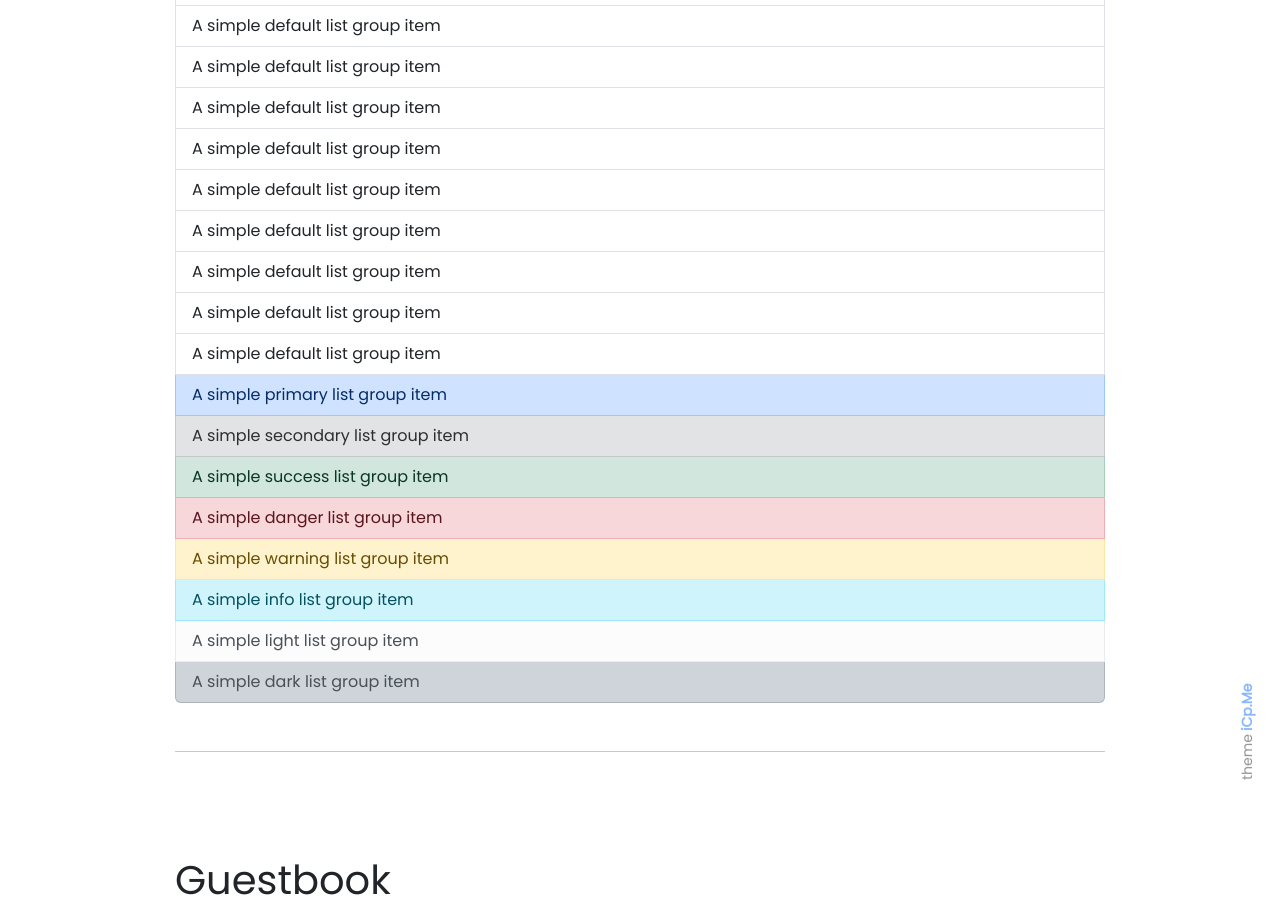
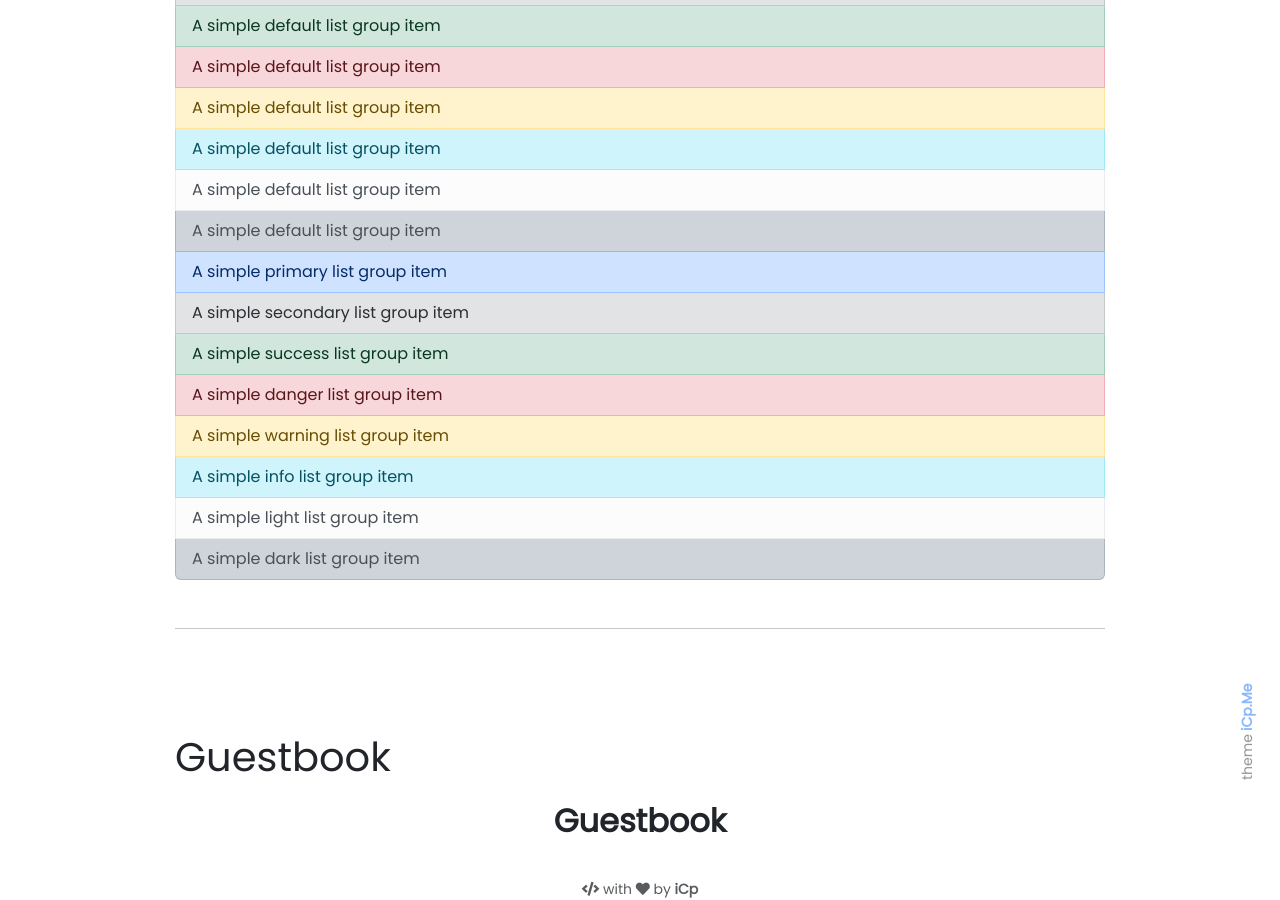
Before and after one commit to WorkSpacesPro/icp, a Jekyll site: the page built from pages/about.md, in a window 1280 px wide and 900 px high, scrolled down 602 px. Built offline with Jekyll 4.4.1, drawn with Linux system fonts in a browser that asks for light colours; emoji names are drawn with the system emoji font; comment, search, counter and statistics services are not loaded.

Commit message:
Update about.md

```diff
--- a/pages/about.md
+++ b/pages/about.md
@@ -23,17 +23,15 @@ Hi I am **{{ site.author.name }}** :wave:,<br>
 <!-- alert警告框 -->
   <h2 id="list-group"> alert警告框</h2>
 <div class="list-group">
-  <div class="list-group-item list-group-item-action">A simple default list group item</div>
-  <div class="list-group-item list-group-item-action">A simple default list group item</div>
-  <div class="list-group-item list-group-item-action">A simple default list group item</div>
-  <div class="list-group-item list-group-item-action">A simple default list group item</div>
-  <div class="list-group-item list-group-item-action">A simple default list group item</div>
-  <div class="list-group-item list-group-item-action">A simple default list group item</div>
-  <div class="list-group-item list-group-item-action">A simple default list group item</div>
-  <div class="list-group-item list-group-item-action">A simple default list group item</div>
-  <div class="list-group-item list-group-item-action">A simple default list group item</div>
-  <div class="list-group-item list-group-item-action">A simple default list group item</div>
-  <div class="list-group-item list-group-item-action">A simple default list group item</div>
+  <div class="list-group-item list-group-item-action list-group-item-primary">A simple default list group item</div>
+  <div class="list-group-item list-group-item-action list-group-item-secondary">A simple default list group item</div>
+  <div class="list-group-item list-group-item-action list-group-item-success">A simple default list group item</div>
+  <div class="list-group-item list-group-item-action list-group-item-danger">A simple default list group item</div>
+  <div class="list-group-item list-group-item-action list-group-item-warning">A simple default list group item</div>
+  <div class="list-group-item list-group-item-action list-group-item-info">A simple default list group item</div>
+  <div class="list-group-item list-group-item-action list-group-item-light">A simple default list group item</div>
+  <div class="list-group-item list-group-item-action list-group-item-dark">A simple default list group item</div>
+
   <a href="#" class="list-group-item list-group-item-action list-group-item-primary">A simple primary list group item</a>
   <a href="#" class="list-group-item list-group-item-action list-group-item-secondary">A simple secondary list group item</a>
   <a href="#" class="list-group-item list-group-item-action list-group-item-success">A simple success list group item</a>
```
